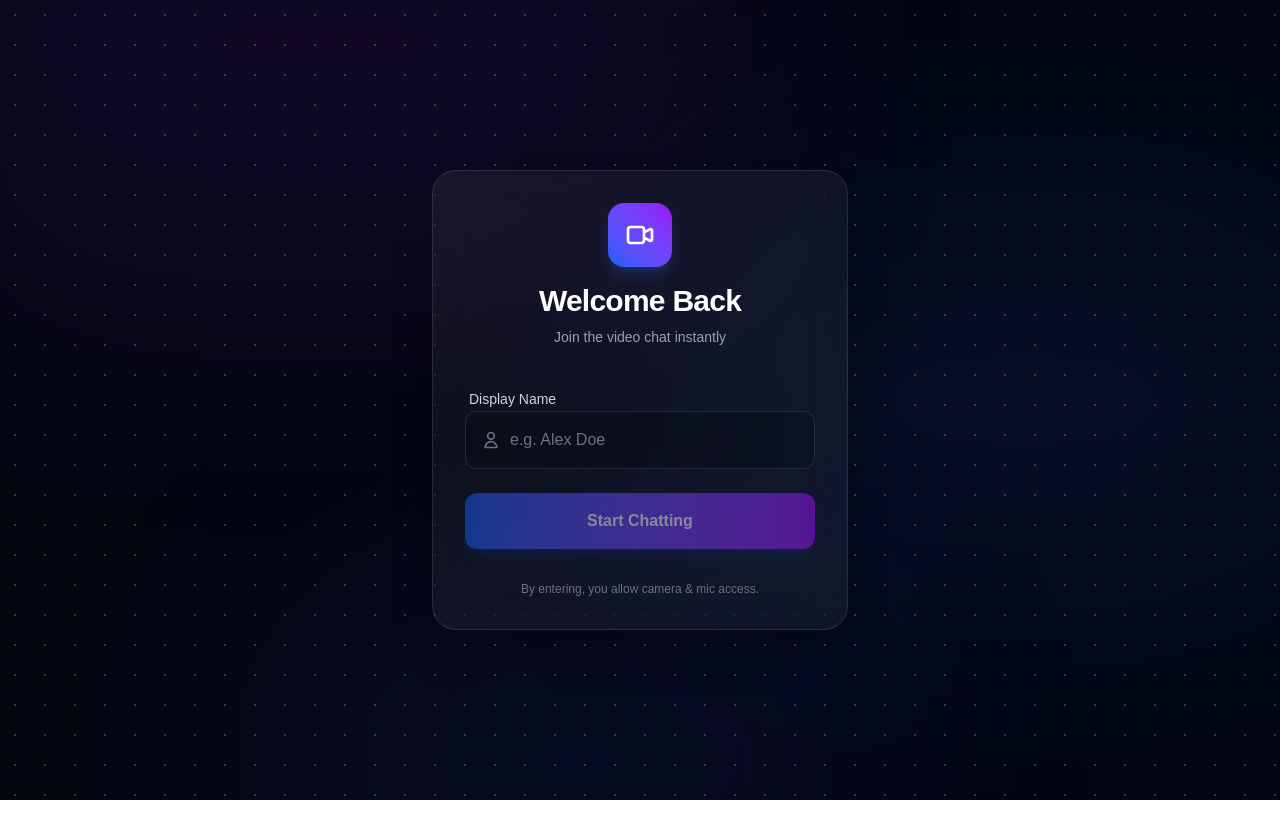
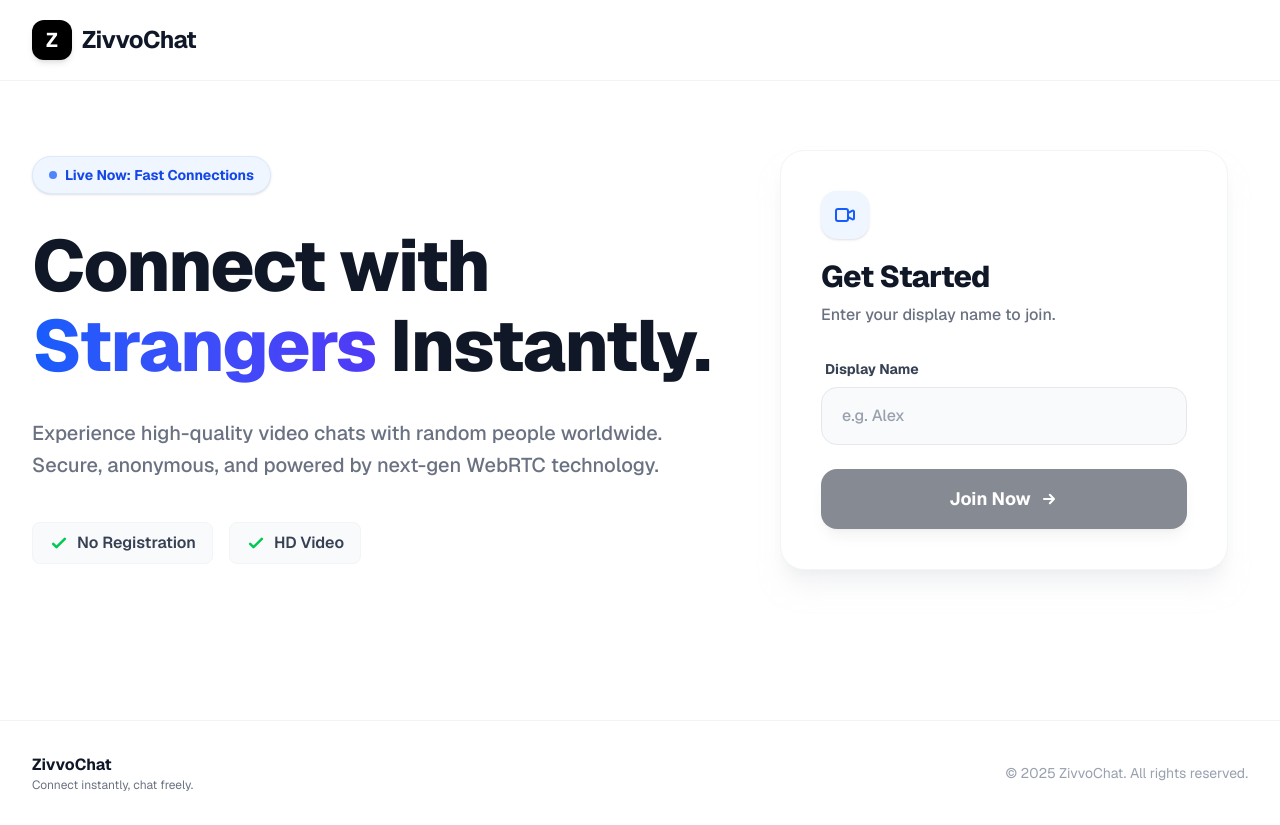
Before and after one commit to Asadullah-nadeem/zivvo-chat, a Next.js app: page / in a window 1280 px wide. Before the commit the page ends 800 px from the top, so only its background shows below. Built offline with nearby package versions, Linux system fonts and the light colour scheme.

Commit message:
update and Add Code

```diff
--- /dev/null
+++ b/app/components/layout/Footer.tsx
@@ -0,0 +1,18 @@
+import React from 'react';
+
+export default function Footer() {
+    return (
+        <footer className="bg-white border-t border-gray-100 py-8">
+            <div className="max-w-7xl mx-auto px-4 sm:px-6 lg:px-8 flex flex-col md:flex-row justify-between items-center gap-4">
+                <div className="text-center md:text-left">
+                    <h3 className="text-base font-bold text-gray-900">ZivvoChat</h3>
+                    <p className="text-xs text-gray-500">Connect instantly, chat freely.</p>
+                </div>
+
+                <p className="text-sm text-gray-400">
+                    © {new Date().getFullYear()} ZivvoChat. All rights reserved.
+                </p>
+            </div>
+        </footer>
+    );
+}
--- /dev/null
+++ b/app/components/layout/Header.tsx
@@ -0,0 +1,18 @@
+import React from 'react';
+
+export default function Header() {
+    return (
+        <header className="fixed top-0 left-0 w-full bg-white/90 backdrop-blur-lg border-b border-gray-100 z-50 transition-all duration-300">
+            <div className="max-w-7xl mx-auto px-4 sm:px-6 lg:px-8">
+                <div className="flex justify-between items-center h-20"> {/* Height thodi badhayi better look ke liye */}
+                    <div className="flex items-center gap-2.5">
+                        <div className="w-10 h-10 bg-black rounded-xl flex items-center justify-center text-white font-bold text-xl shadow-md">
+                            Z
+                        </div>
+                        <span className="text-2xl font-bold text-gray-900 tracking-tight">ZivvoChat</span>
+                    </div>
+                </div>
+            </div>
+        </header>
+    );
+}
--- a/app/components/login/LoginBackground.tsx
+++ /dev/null
@@ -1,24 +0,0 @@
-import React from 'react';
-
-export default function LoginBackground({ children }: { children: React.ReactNode }) {
-    return (
-        <div className="relative min-h-screen w-full flex items-center justify-center overflow-hidden bg-gray-950">
-            <div className="absolute top-0 left-0 w-full h-full overflow-hidden z-0">
-                <div className="absolute -top-[30%] -left-[10%] w-[70%] h-[70%] rounded-full bg-purple-900/20 blur-[120px] animate-pulse" />
-                <div className="absolute top-[20%] -right-[10%] w-[60%] h-[60%] rounded-full bg-blue-900/20 blur-[120px] animate-pulse delay-1000" />
-                <div className="absolute -bottom-[20%] left-[20%] w-[50%] h-[50%] rounded-full bg-indigo-900/20 blur-[120px] animate-pulse delay-2000" />
-            </div>
-
-            <div className="absolute inset-0 z-0 opacity-20"
-                 style={{
-                     backgroundImage: `radial-gradient(#ffffff 1px, transparent 1px)`,
-                     backgroundSize: '30px 30px'
-                 }}
-            />
-
-            <div className="relative z-10 w-full max-w-md px-4">
-                {children}
-            </div>
-        </div>
-    );
-}
--- a/app/components/login/LoginForm.tsx
+++ b/app/components/login/LoginForm.tsx
@@ -19,62 +19,53 @@ export default function LoginForm() {
     };
 
     return (
-        <div className="bg-white/5 backdrop-blur-xl border border-white/10 rounded-3xl shadow-2xl p-8 transform transition-all hover:scale-[1.01]">
-            <div className="text-center mb-10">
-                <div className="w-16 h-16 bg-gradient-to-tr from-blue-600 to-purple-600 rounded-2xl mx-auto mb-4 flex items-center justify-center shadow-lg shadow-blue-500/20">
-                    <svg className="w-8 h-8 text-white" fill="none" stroke="currentColor" viewBox="0 0 24 24">
+        // Added 'hover:shadow-2xl' and smooth transition
+        <div className="bg-white border border-gray-100 rounded-3xl shadow-xl shadow-gray-200/50 p-8 md:p-10 w-full max-w-md mx-auto transform transition-all duration-300 hover:-translate-y-1">
+            <div className="text-left mb-8">
+                <div className="inline-flex items-center justify-center w-12 h-12 rounded-2xl bg-blue-50 text-blue-600 mb-5 shadow-sm">
+                    <svg className="w-6 h-6" fill="none" stroke="currentColor" viewBox="0 0 24 24">
                         <path strokeLinecap="round" strokeLinejoin="round" strokeWidth={2} d="M15 10l4.553-2.276A1 1 0 0121 8.618v6.764a1 1 0 01-1.447.894L15 14M5 18h8a2 2 0 002-2V8a2 2 0 00-2-2H5a2 2 0 00-2 2v8a2 2 0 002 2z" />
                     </svg>
                 </div>
-                <h1 className="text-3xl font-bold text-white tracking-tight mb-2">Welcome Back</h1>
-                <p className="text-gray-400 text-sm">Join the video chat instantly</p>
+                <h2 className="text-3xl font-extrabold text-gray-900 mb-2 tracking-tight">Get Started</h2>
+                <p className="text-gray-500 font-medium">Enter your display name to join.</p>
             </div>
 
             <form onSubmit={handleSubmit} className="space-y-6">
                 <div className="space-y-2">
-                    <label htmlFor="username" className="text-sm font-medium text-gray-300 ml-1">
+                    <label htmlFor="username" className="block text-sm font-bold text-gray-700 ml-1">
                         Display Name
                     </label>
-                    <div className="relative group">
-                        <div className="absolute inset-y-0 left-0 pl-4 flex items-center pointer-events-none">
-                            <svg className="h-5 w-5 text-gray-500 group-focus-within:text-blue-500 transition-colors" fill="none" stroke="currentColor" viewBox="0 0 24 24">
-                                <path strokeLinecap="round" strokeLinejoin="round" strokeWidth={2} d="M16 7a4 4 0 11-8 0 4 4 0 018 0zM12 14a7 7 0 00-7 7h14a7 7 0 00-7-7z" />
-                            </svg>
-                        </div>
                     <input
                         id="username"
                         type="text"
                         required
-                            className="block w-full pl-11 pr-4 py-4 bg-black/20 border border-white/10 rounded-xl text-white placeholder-gray-500 focus:outline-none focus:ring-2 focus:ring-blue-500/50 focus:border-transparent transition-all"
-                            placeholder="e.g. Alex Doe"
+                        className="block w-full px-5 py-4 bg-gray-50 border border-gray-200 rounded-2xl text-gray-900 font-medium placeholder-gray-400 focus:bg-white focus:outline-none focus:ring-2 focus:ring-blue-600/20 focus:border-blue-600 transition-all duration-200"
+                        placeholder="e.g. Alex"
                         value={username}
                         onChange={(e) => setUsername(e.target.value)}
                     />
-                    </div>
                 </div>
 
                 <button
                     type="submit"
                     disabled={!username.trim() || isLoading}
-                    className="w-full py-4 px-6 rounded-xl text-white font-semibold bg-gradient-to-r from-blue-600 to-purple-600 hover:from-blue-500 hover:to-purple-500 focus:outline-none focus:ring-2 focus:ring-offset-2 focus:ring-offset-gray-900 focus:ring-blue-600 disabled:opacity-50 disabled:cursor-not-allowed transform transition-all active:scale-[0.98] shadow-lg shadow-blue-600/20"
+                    // Added 'group' class for arrow animation on hover
+                    className="group w-full py-4 px-6 rounded-2xl text-white font-bold text-lg bg-gray-900 hover:bg-black focus:outline-none focus:ring-4 focus:ring-gray-100 disabled:opacity-50 disabled:cursor-not-allowed transition-all duration-300 shadow-lg hover:shadow-xl active:scale-[0.98] flex items-center justify-center gap-2"
                 >
                     {isLoading ? (
-                        <span className="flex items-center justify-center gap-2">
-                            <svg className="animate-spin h-5 w-5 text-white" fill="none" viewBox="0 0 24 24">
-                                <circle className="opacity-25" cx="12" cy="12" r="10" stroke="currentColor" strokeWidth="4" />
-                                <path className="opacity-75" fill="currentColor" d="M4 12a8 8 0 018-8V0C5.373 0 0 5.373 0 12h4zm2 5.291A7.962 7.962 0 014 12H0c0 3.042 1.135 5.824 3 7.938l3-2.647z" />
+                        "Connecting..."
+                    ) : (
+                        <>
+                            Join Now
+                            {/* Arrow slides right on hover */}
+                            <svg className="w-5 h-5 transition-transform duration-300 group-hover:translate-x-1" fill="none" stroke="currentColor" viewBox="0 0 24 24">
+                                <path strokeLinecap="round" strokeLinejoin="round" strokeWidth={2.5} d="M13 7l5 5m0 0l-5 5m5-5H6" />
                             </svg>
-                            Entering Room...
-                        </span>
-                    ) : (
-                        "Start Chatting"
+                        </>
                     )}
                 </button>
             </form>
-
-            <p className="mt-8 text-center text-xs text-gray-500">
-                By entering, you allow camera & mic access.
-            </p>
         </div>
     );
 }
--- a/app/page.tsx
+++ b/app/page.tsx
@@ -1,11 +1,59 @@
 import React from 'react';
-import LoginBackground from './components/login/LoginBackground';
+import Header from './components/layout/Header';
+import Footer from './components/layout/Footer';
 import LoginForm from './components/login/LoginForm';
 
 export default function Home() {
     return (
-        <LoginBackground>
-            <LoginForm />
-        </LoginBackground>
+        <div className="min-h-screen bg-white flex flex-col font-sans selection:bg-blue-100">
+            <Header />
+
+            <main className="flex-1 flex items-center justify-center relative">
+                {/* Background Decor (Optional Subtle Blob) */}
+                <div className="absolute top-0 right-0 -z-10 w-[50%] h-[50%] bg-gradient-to-b from-blue-50/50 to-transparent blur-3xl opacity-60" />
+
+                <div className="max-w-7xl w-full mx-auto px-4 sm:px-6 lg:px-8 py-20 lg:py-0">
+                    <div className="grid grid-cols-1 lg:grid-cols-12 gap-12 lg:gap-8 items-center min-h-[calc(100vh-80px)]">
+
+                        {/* LEFT SIDE: Hero Section (Span 7 cols) */}
+                        <div className="lg:col-span-7 space-y-8 text-center lg:text-left pt-10 lg:pt-0">
+                            <div className="inline-flex items-center px-4 py-2 bg-blue-50 border border-blue-100 rounded-full text-blue-700 text-sm font-bold shadow-sm">
+                                <span className="flex h-2 w-2 rounded-full bg-blue-600 mr-2 animate-pulse"></span>
+                                Live Now: Fast Connections
+                            </div>
+
+                            <h1 className="text-5xl sm:text-6xl lg:text-7xl font-extrabold text-gray-900 tracking-tight leading-[1.1]">
+                                Connect with <br className="hidden lg:block" />
+                                <span className="text-transparent bg-clip-text bg-gradient-to-r from-blue-600 to-indigo-600">Strangers</span> Instantly.
+                            </h1>
+
+                            <p className="text-lg sm:text-xl text-gray-500 leading-relaxed max-w-2xl mx-auto lg:mx-0 font-medium">
+                                Experience high-quality video chats with random people worldwide.
+                                Secure, anonymous, and powered by next-gen WebRTC technology.
+                            </p>
+
+                            <div className="flex flex-wrap gap-4 justify-center lg:justify-start pt-2">
+                                <div className="flex items-center gap-2 text-gray-700 font-semibold bg-gray-50 px-4 py-2 rounded-lg border border-gray-100">
+                                    <svg className="w-5 h-5 text-green-500" fill="none" stroke="currentColor" viewBox="0 0 24 24"><path strokeLinecap="round" strokeLinejoin="round" strokeWidth={3} d="M5 13l4 4L19 7" /></svg>
+                                    No Registration
+                                </div>
+                                <div className="flex items-center gap-2 text-gray-700 font-semibold bg-gray-50 px-4 py-2 rounded-lg border border-gray-100">
+                                    <svg className="w-5 h-5 text-green-500" fill="none" stroke="currentColor" viewBox="0 0 24 24"><path strokeLinecap="round" strokeLinejoin="round" strokeWidth={3} d="M5 13l4 4L19 7" /></svg>
+                                    HD Video
+                                </div>
+                            </div>
+                        </div>
+
+                        {/* RIGHT SIDE: Login Form (Span 5 cols) */}
+                        <div className="lg:col-span-5 w-full flex justify-center lg:justify-end pb-10 lg:pb-0">
+                            <LoginForm />
+                        </div>
+
+                    </div>
+                </div>
+            </main>
+
+            <Footer />
+        </div>
     );
 }
--- a/app/video-chat/page.tsx
+++ b/app/video-chat/page.tsx
@@ -3,7 +3,7 @@
 import React, { useEffect, useState, useRef, useCallback } from 'react';
 import { useRouter } from 'next/navigation';
 import { io, Socket } from 'socket.io-client';
-import { ChatMessage, MatchData, SignalData, ChatData } from '@/app/types';
+import { ChatMessage, MatchData, SignalData, ChatData } from '../types/types';
 
 import VideoArea from './components/VideoArea';
 import ChatPanel from './components/ChatPanel';
```
Lines whose indentation alone changed are shown as unchanged.
